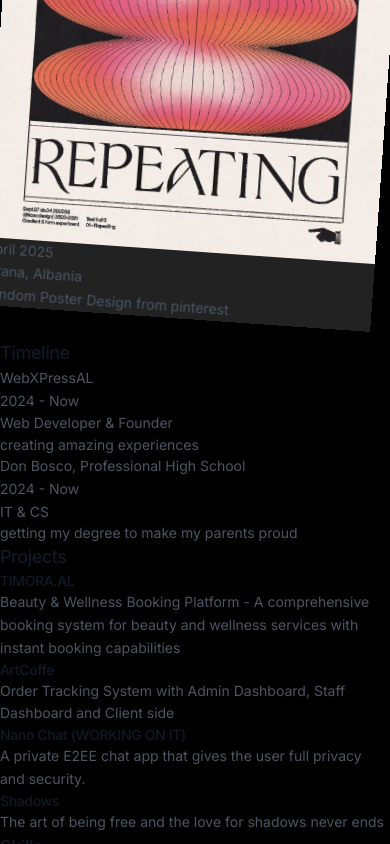
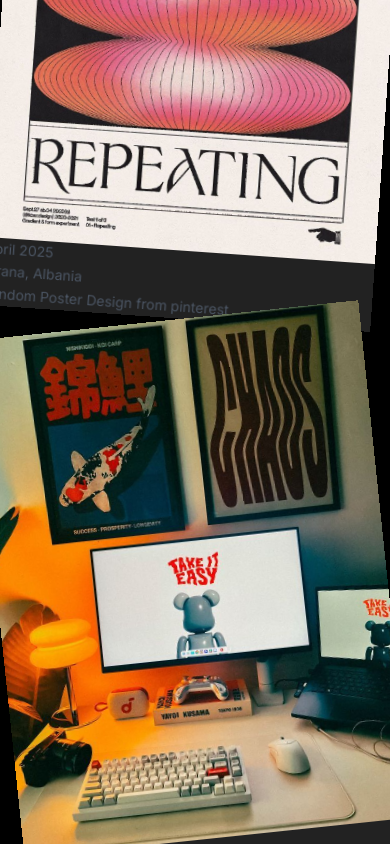
Before and after one commit to Anest2009/portfolioneke, a React (Vite) app: page /about in a window 390 px wide. Shown: the part 1323-2167 px from the top of the page. Built offline with nearby package versions, Linux system fonts and the light colour scheme.

Commit message:
Fix mobile gallery to show all 4 photos instead of just 2

```diff
--- a/src/components/PhotoGallery.tsx
+++ b/src/components/PhotoGallery.tsx
@@ -10,11 +10,11 @@ interface PhotoGalleryProps {
 export const PhotoGallery = ({ isMobile }: PhotoGalleryProps) => {
   const baseZIndex = 10;
   const getZIndex = (index: number) => baseZIndex + index;
-  const displayPhotos = isMobile ? photos.slice(0, 2) : photos;
+  const displayPhotos = photos; // Show all photos on both mobile and desktop
 
   return (
     <motion.div
-      className="relative h-[19rem] overflow-visible"
+      className={`relative ${isMobile ? 'h-[32rem]' : 'h-[19rem]'} overflow-visible`}
       initial={{ opacity: 0 }}
       animate={{ opacity: 1 }}
       transition={{ duration: 0.5 }}
```
